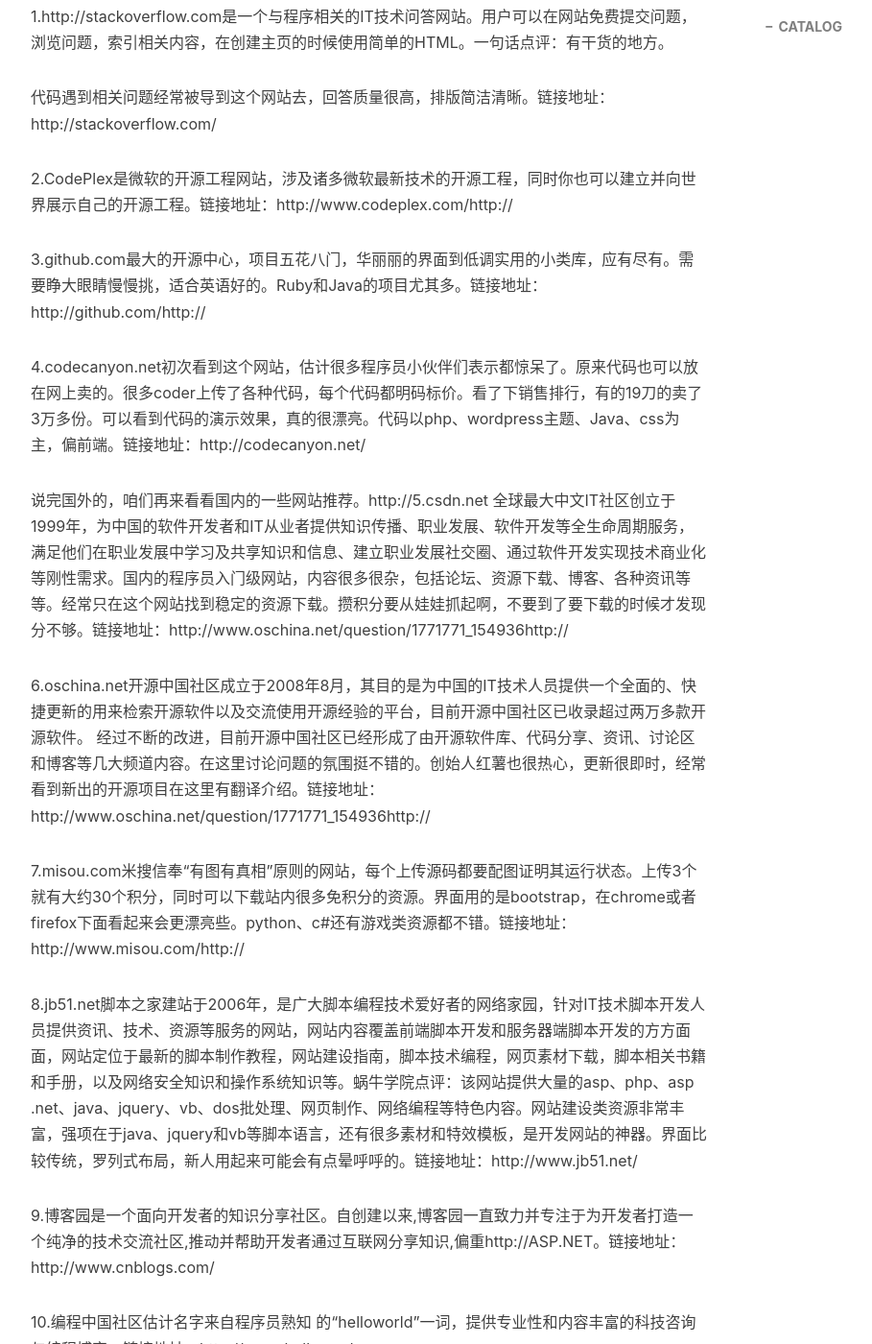
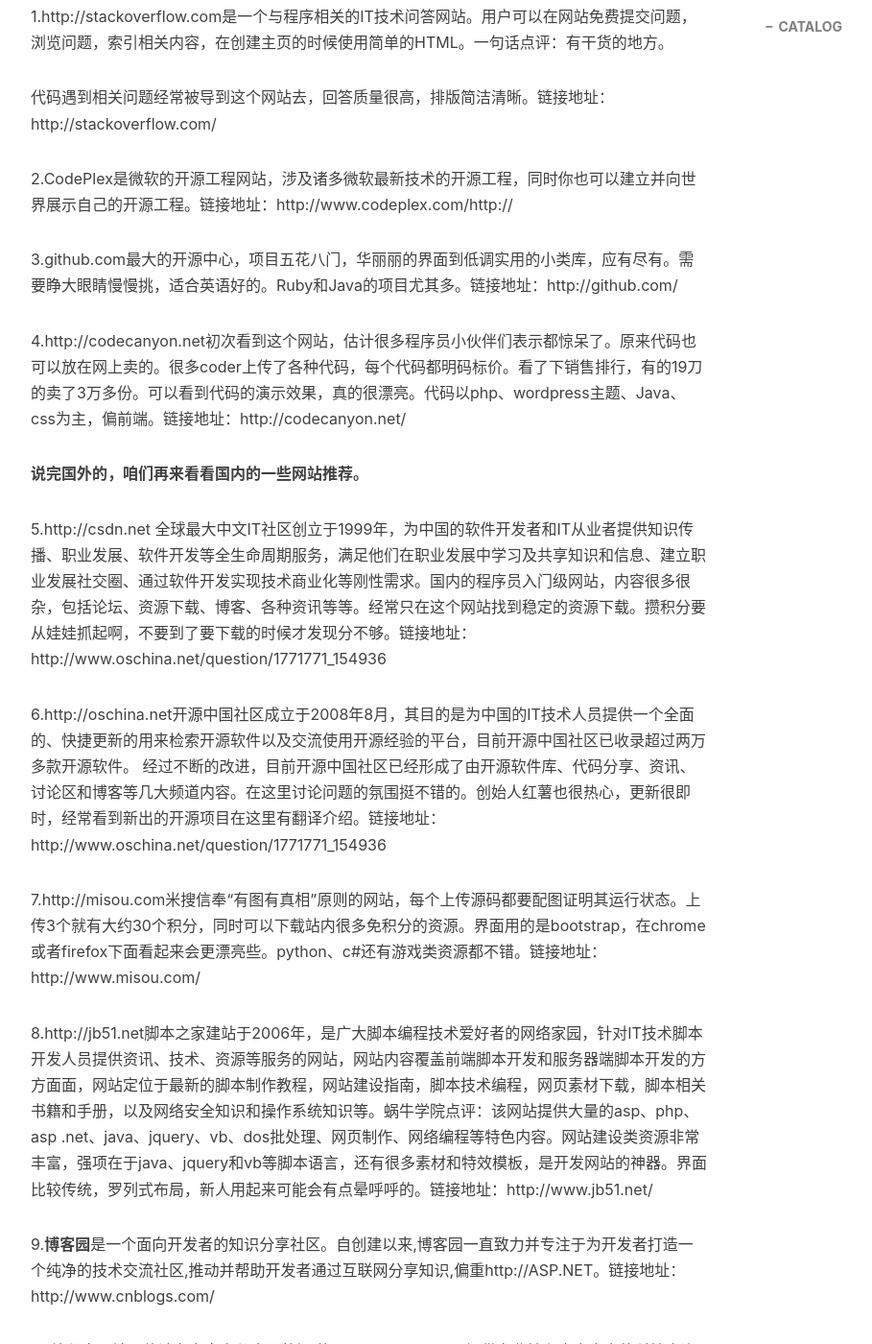
Before and after one commit to lisbeth0720/lisbeth0720.github.io, a Jekyll site: the page built from _posts/2019-04-24-程序员必逛网站.md, in a window 1280 px wide and 1400 px high, scrolled down 833 px. Shown: the whole window at 96% size, without its empty margins (233-1142 px from the left). Built offline with Jekyll 4.4.1, drawn with Linux system fonts in a browser that asks for light colours; nearby versions of some CDN libraries; comment, search, counter and statistics services are not loaded; some of the changed lines change nothing that is shown.

Commit message:
Update 2019-04-24-程序员必逛网站.md

```diff
--- a/_posts/2019-04-24-程序员必逛网站.md
+++ b/_posts/2019-04-24-程序员必逛网站.md
@@ -25,20 +25,22 @@
 
 2.CodePlex是微软的开源工程网站，涉及诸多微软最新技术的开源工程，同时你也可以建立并向世界展示自己的开源工程。链接地址：http://www.codeplex.com/http://
 
-3.github.com最大的开源中心，项目五花八门，华丽丽的界面到低调实用的小类库，应有尽有。需要睁大眼睛慢慢挑，适合英语好的。Ruby和Java的项目尤其多。链接地址：http://github.com/http://
+3.github.com最大的开源中心，项目五花八门，华丽丽的界面到低调实用的小类库，应有尽有。需要睁大眼睛慢慢挑，适合英语好的。Ruby和Java的项目尤其多。链接地址：http://github.com/
 
-4.codecanyon.net初次看到这个网站，估计很多程序员小伙伴们表示都惊呆了。原来代码也可以放在网上卖的。很多coder上传了各种代码，每个代码都明码标价。看了下销售排行，有的19刀的卖了3万多份。可以看到代码的演示效果，真的很漂亮。代码以php、wordpress主题、Java、css为主，偏前端。链接地址：http://codecanyon.net/
+4.http://codecanyon.net初次看到这个网站，估计很多程序员小伙伴们表示都惊呆了。原来代码也可以放在网上卖的。很多coder上传了各种代码，每个代码都明码标价。看了下销售排行，有的19刀的卖了3万多份。可以看到代码的演示效果，真的很漂亮。代码以php、wordpress主题、Java、css为主，偏前端。链接地址：http://codecanyon.net/
 
-说完国外的，咱们再来看看国内的一些网站推荐。http://5.csdn.net
-全球最大中文IT社区创立于1999年，为中国的软件开发者和IT从业者提供知识传播、职业发展、软件开发等全生命周期服务，满足他们在职业发展中学习及共享知识和信息、建立职业发展社交圈、通过软件开发实现技术商业化等刚性需求。国内的程序员入门级网站，内容很多很杂，包括论坛、资源下载、博客、各种资讯等等。经常只在这个网站找到稳定的资源下载。攒积分要从娃娃抓起啊，不要到了要下载的时候才发现分不够。链接地址：http://www.oschina.net/question/1771771_154936http://
+**说完国外的，咱们再来看看国内的一些网站推荐。**
 
-6.oschina.net开源中国社区成立于2008年8月，其目的是为中国的IT技术人员提供一个全面的、快捷更新的用来检索开源软件以及交流使用开源经验的平台，目前开源中国社区已收录超过两万多款开源软件。 经过不断的改进，目前开源中国社区已经形成了由开源软件库、代码分享、资讯、讨论区和博客等几大频道内容。在这里讨论问题的氛围挺不错的。创始人红薯也很热心，更新很即时，经常看到新出的开源项目在这里有翻译介绍。链接地址：http://www.oschina.net/question/1771771_154936http://
+5.http://csdn.net
+全球最大中文IT社区创立于1999年，为中国的软件开发者和IT从业者提供知识传播、职业发展、软件开发等全生命周期服务，满足他们在职业发展中学习及共享知识和信息、建立职业发展社交圈、通过软件开发实现技术商业化等刚性需求。国内的程序员入门级网站，内容很多很杂，包括论坛、资源下载、博客、各种资讯等等。经常只在这个网站找到稳定的资源下载。攒积分要从娃娃抓起啊，不要到了要下载的时候才发现分不够。链接地址：http://www.oschina.net/question/1771771_154936
 
-7.misou.com米搜信奉“有图有真相”原则的网站，每个上传源码都要配图证明其运行状态。上传3个就有大约30个积分，同时可以下载站内很多免积分的资源。界面用的是bootstrap，在chrome或者firefox下面看起来会更漂亮些。python、c#还有游戏类资源都不错。链接地址：http://www.misou.com/http://
+6.http://oschina.net开源中国社区成立于2008年8月，其目的是为中国的IT技术人员提供一个全面的、快捷更新的用来检索开源软件以及交流使用开源经验的平台，目前开源中国社区已收录超过两万多款开源软件。 经过不断的改进，目前开源中国社区已经形成了由开源软件库、代码分享、资讯、讨论区和博客等几大频道内容。在这里讨论问题的氛围挺不错的。创始人红薯也很热心，更新很即时，经常看到新出的开源项目在这里有翻译介绍。链接地址：http://www.oschina.net/question/1771771_154936
 
-8.jb51.net脚本之家建站于2006年，是广大脚本编程技术爱好者的网络家园，针对IT技术脚本开发人员提供资讯、技术、资源等服务的网站，网站内容覆盖前端脚本开发和服务器端脚本开发的方方面面，网站定位于最新的脚本制作教程，网站建设指南，脚本技术编程，网页素材下载，脚本相关书籍和手册，以及网络安全知识和操作系统知识等。蜗牛学院点评：该网站提供大量的asp、php、asp .net、java、jquery、vb、dos批处理、网页制作、网络编程等特色内容。网站建设类资源非常丰富，强项在于java、jquery和vb等脚本语言，还有很多素材和特效模板，是开发网站的神器。界面比较传统，罗列式布局，新人用起来可能会有点晕呼呼的。链接地址：http://www.jb51.net/
+7.http://misou.com米搜信奉“有图有真相”原则的网站，每个上传源码都要配图证明其运行状态。上传3个就有大约30个积分，同时可以下载站内很多免积分的资源。界面用的是bootstrap，在chrome或者firefox下面看起来会更漂亮些。python、c#还有游戏类资源都不错。链接地址：http://www.misou.com/
 
-9.博客园是一个面向开发者的知识分享社区。自创建以来,博客园一直致力并专注于为开发者打造一个纯净的技术交流社区,推动并帮助开发者通过互联网分享知识,偏重http://ASP.NET。链接地址：http://www.cnblogs.com/
+8.http://jb51.net脚本之家建站于2006年，是广大脚本编程技术爱好者的网络家园，针对IT技术脚本开发人员提供资讯、技术、资源等服务的网站，网站内容覆盖前端脚本开发和服务器端脚本开发的方方面面，网站定位于最新的脚本制作教程，网站建设指南，脚本技术编程，网页素材下载，脚本相关书籍和手册，以及网络安全知识和操作系统知识等。蜗牛学院点评：该网站提供大量的asp、php、asp .net、java、jquery、vb、dos批处理、网页制作、网络编程等特色内容。网站建设类资源非常丰富，强项在于java、jquery和vb等脚本语言，还有很多素材和特效模板，是开发网站的神器。界面比较传统，罗列式布局，新人用起来可能会有点晕呼呼的。链接地址：http://www.jb51.net/
+
+9.**博客园**是一个面向开发者的知识分享社区。自创建以来,博客园一直致力并专注于为开发者打造一个纯净的技术交流社区,推动并帮助开发者通过互联网分享知识,偏重http://ASP.NET。链接地址：http://www.cnblogs.com/
 
 10.编程中国社区估计名字来自程序员熟知
 的“helloworld”一词，提供专业性和内容丰富的科技咨询与编程博客。链接地址：http://www.hello-code.com
```
